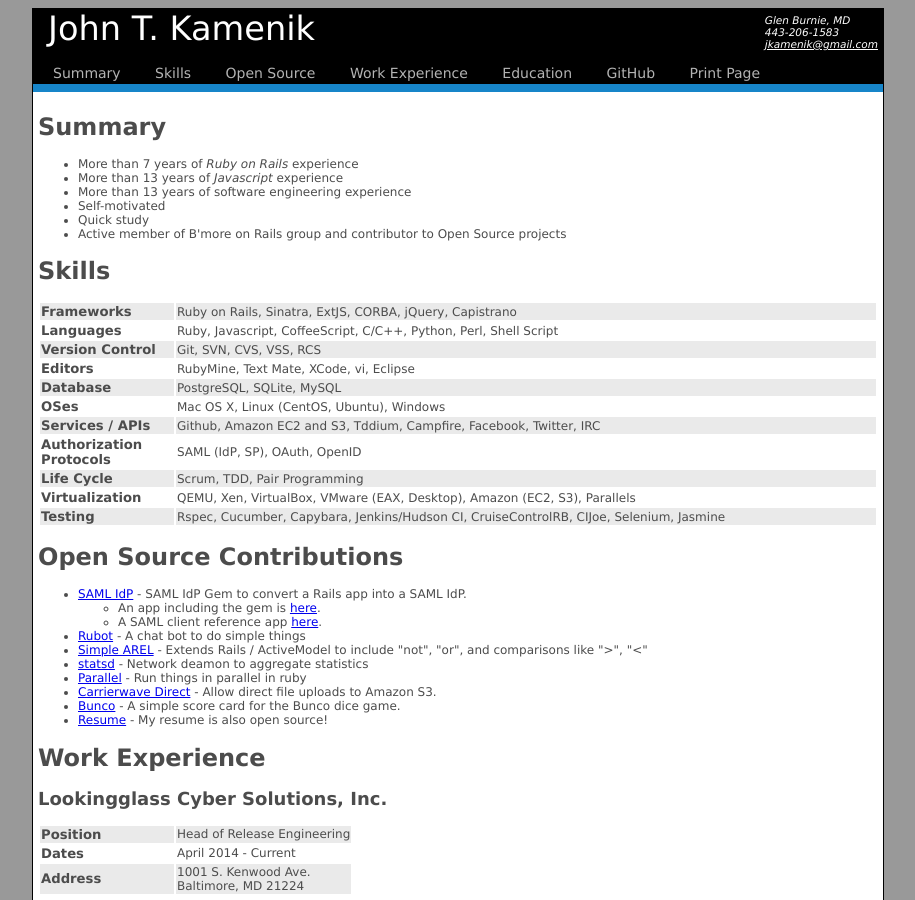
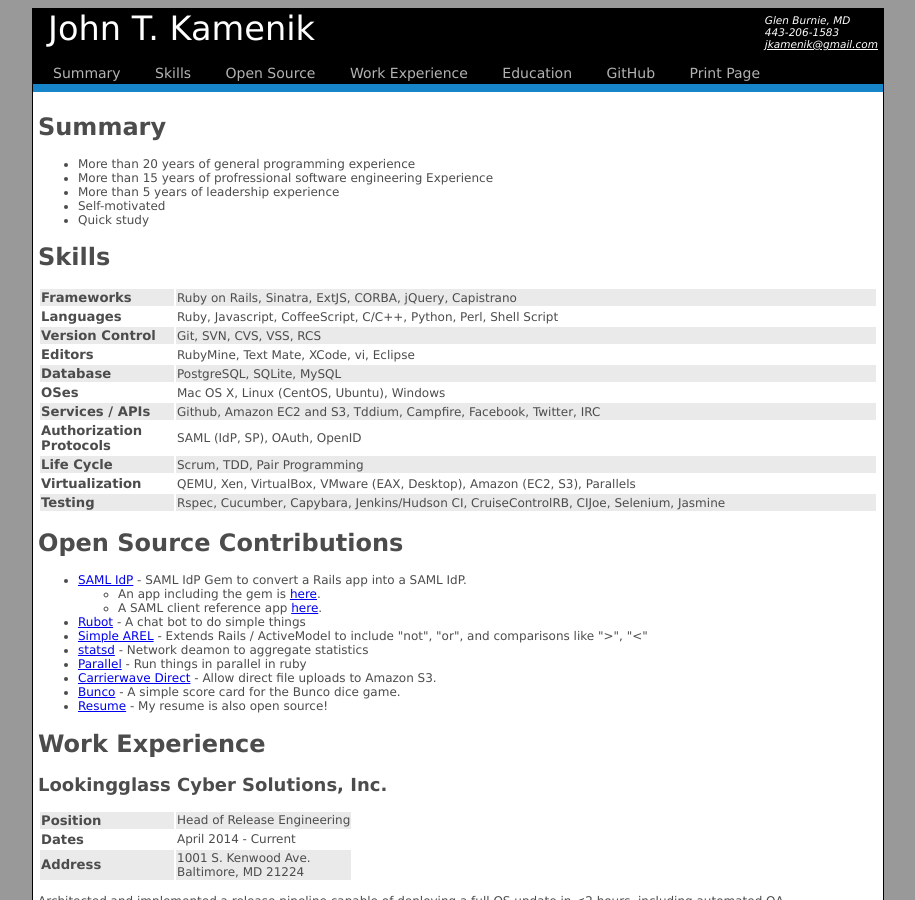
Before and after one commit to srvullupala/Resume, a Jekyll site: the page built from index.html, in a window 1280 px wide and 900 px high. Shown: the whole window, without its empty margins (182-1097 px from the left). Built offline with Jekyll 4.4.1, drawn with Linux system fonts in a browser that asks for light colours; Markdown is read by kramdown in place of the engine named in the settings.

Commit message:
Updating the Summary

```diff
--- a/_data/summary.yml
+++ b/_data/summary.yml
@@ -1,6 +1,5 @@
-- More than 7 years of <i>Ruby on Rails</i> experience
-- More than 13 years of <i>Javascript</i> experience
-- More than 13 years of software engineering experience
+- More than 20 years of general programming experience
+- More than 15 years of profressional software engineering Experience
+- More than 5 years of leadership experience
 - Self-motivated
 - Quick study
-- Active member of B'more on Rails group and contributor to Open Source projects
```
